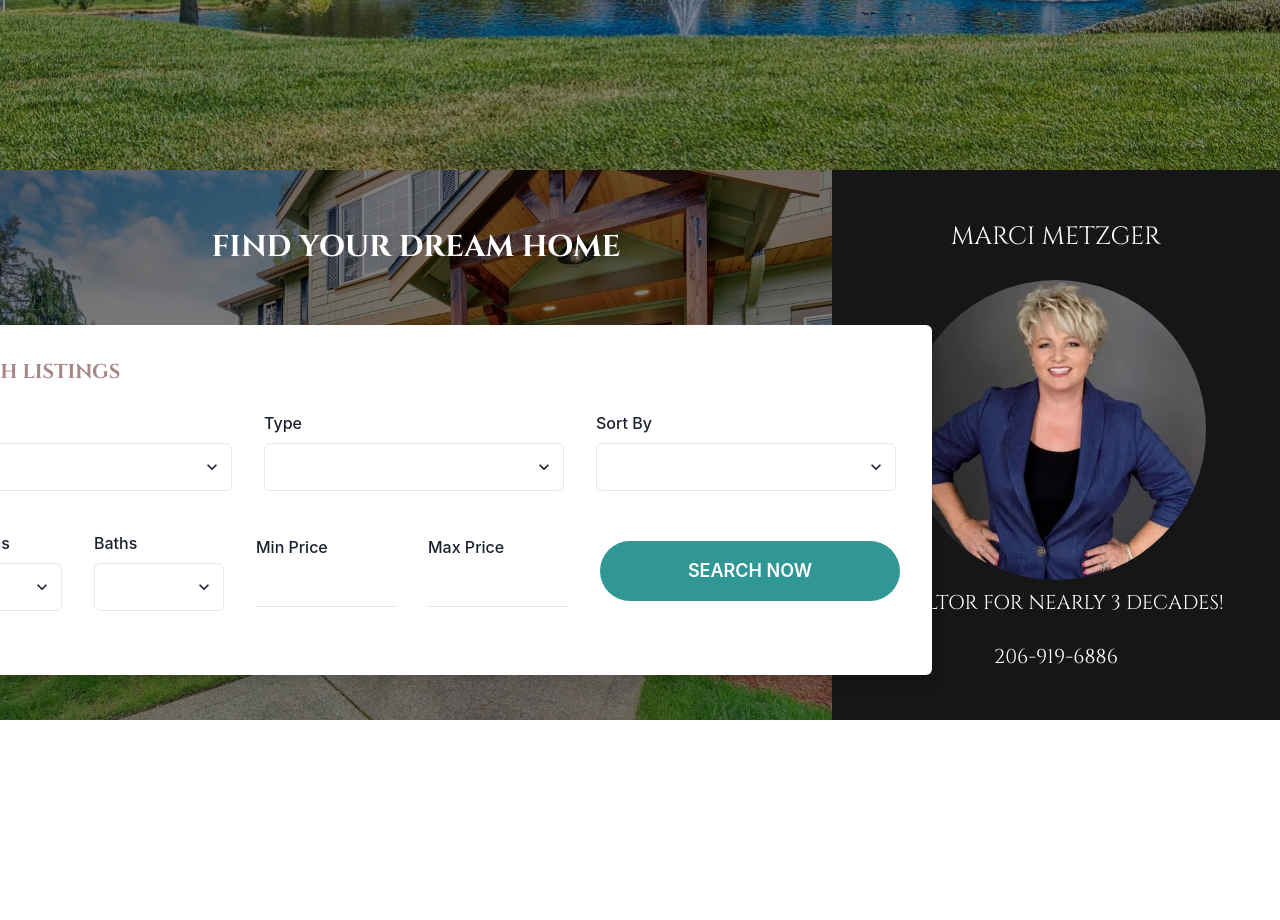
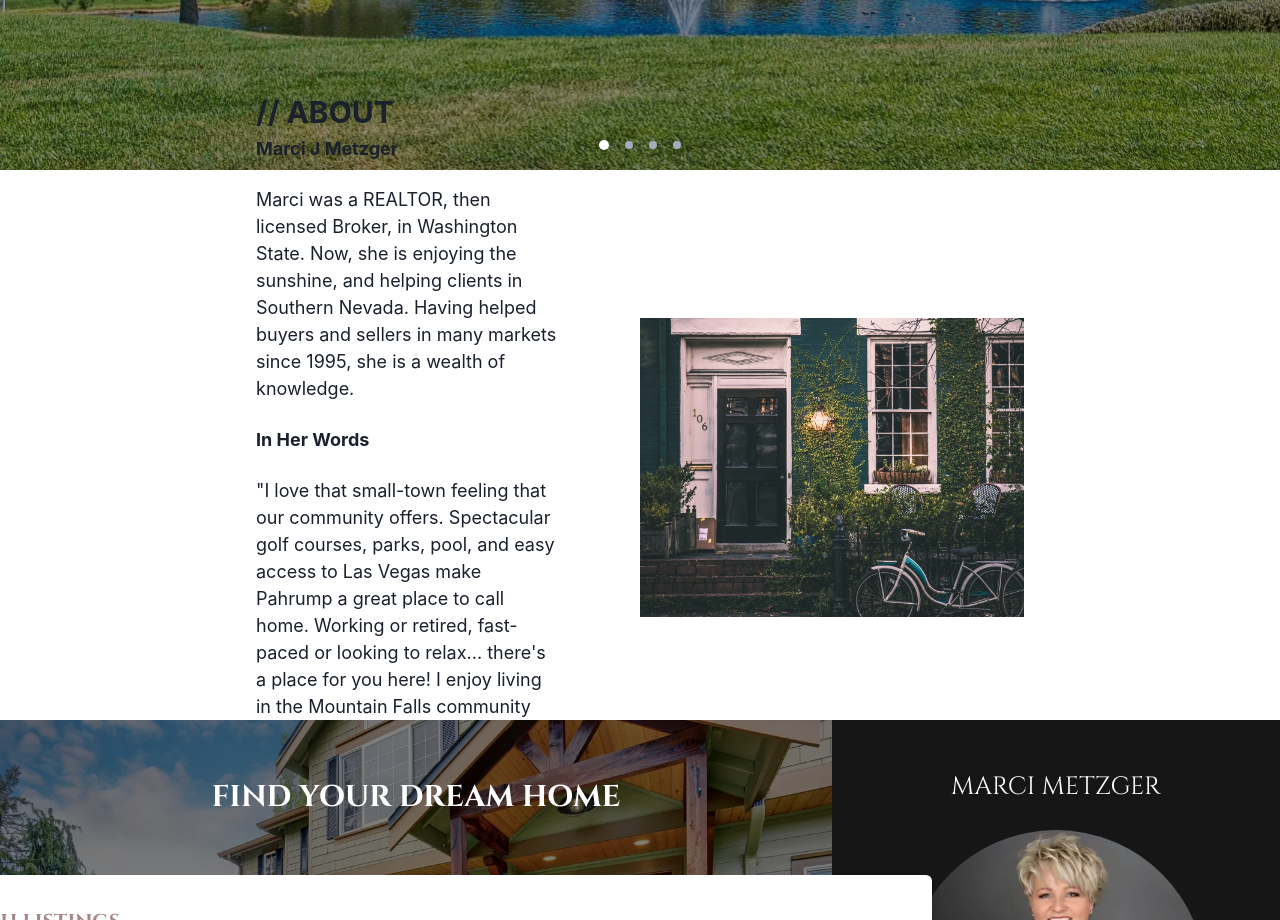
Before and after one commit to StarDusk1217/real-estate-assignment, a Next.js app: page / in a window 1280 px wide. Shown: the part 680-1600 px from the top of the page. Before the commit the page ends 1400 px from the top, so only its background shows below. Built offline with nearby package versions, Linux system fonts and the light colour scheme.

Commit message:
feat: add about section with image

```diff
--- a/src/pages/index.js
+++ b/src/pages/index.js
@@ -56,7 +56,7 @@ function Index() {
     setIndex((prev) => (prev - 1 + slides.length) % slides.length);
 
   useEffect(() => {
-    const timer = setInterval(nextSlide, 15000);
+    const timer = setInterval(nextSlide, 10000);
     return () => clearInterval(timer);
   }, [index]);
 
@@ -82,7 +82,6 @@ function Index() {
             exit={{ opacity: 0, x: -50 }}
             transition={{ duration: 0.5 }}
           >
-            {/* Image */}
             <Image
               src={slides[index].src}
               alt={`Slide ${index + 1}`}
@@ -90,8 +89,6 @@ function Index() {
               h="100%"
               objectFit="cover"
             />
-
-            {/* Overlay */}
             <Box
               position="absolute"
               top="0"
@@ -100,8 +97,6 @@ function Index() {
               h="100%"
               bg="rgba(0,0,0,0.4)"
             />
-
-            {/* Animated Text */}
             {(slides[index].title ||
               slides[index].subtitle ||
               slides[index].paragraph) && (
@@ -200,7 +195,66 @@ function Index() {
           color="white"
           _hover={{ bg: "rgba(0,0,0,0.7)" }}
         />
+
+        {/* Indicators */}
+        <HStack
+          spacing={4}
+          position="absolute"
+          bottom="20px"
+          left="50%"
+          transform="translateX(-50%)"
+          zIndex={2}
+        >
+          {slides.map((_, idx) => (
+            <Box
+              key={idx}
+              w={idx === index ? "10px" : "8px"}
+              h={idx === index ? "10px" : "8px"}
+              borderRadius="full"
+              bg={idx === index ? "white" : "gray.400"}
+              cursor="pointer"
+              onClick={() => setIndex(idx)}
+              transition="all 0.3s"
+            />
+          ))}
+        </HStack>
       </Box>
+
+      <Flex w="100%" h="550px" align="center" justify="center">
+        <Box w="60%" position="relative">
+          <Text fontSize="30px" textAlign="left" fontWeight="bold">
+            // ABOUT
+          </Text>
+          <HStack gap={20}>
+            <VStack spacing={6} align="left">
+              <Text fontSize="lg" textAlign="left" fontWeight="bold">
+                Marci J Metzger
+              </Text>
+              Marci J Metzger
+              <Text fontSize="lg" textAlign="left">
+                Marci was a REALTOR, then licensed Broker, in Washington State.
+                Now, she is enjoying the sunshine, and helping clients in
+                Southern Nevada. Having helped buyers and sellers in many
+                markets since 1995, she is a wealth of knowledge.
+              </Text>
+              <Text fontSize="lg" textAlign="left" fontWeight="bold">
+                In Her Words
+              </Text>
+              <Text fontSize="lg" textAlign="left">
+                "I love that small-town feeling that our community offers.
+                Spectacular golf courses, parks, pool, and easy access to Las
+                Vegas make Pahrump a great place to call home. Working or
+                retired, fast-paced or looking to relax... there's a place for
+                you here! I enjoy living in the Mountain Falls community and
+                will strive to find you a home that will suit you just as this
+                community does me."
+              </Text>
+            </VStack>
+            <Image src="/assets/about.png" width="50%" h="50%" />
+          </HStack>
+        </Box>
+      </Flex>
+
       <Flex w="100%" h="550px">
         <Box
           w="65%"
```
Also changed, not shown: public/assets/about.png (added).
